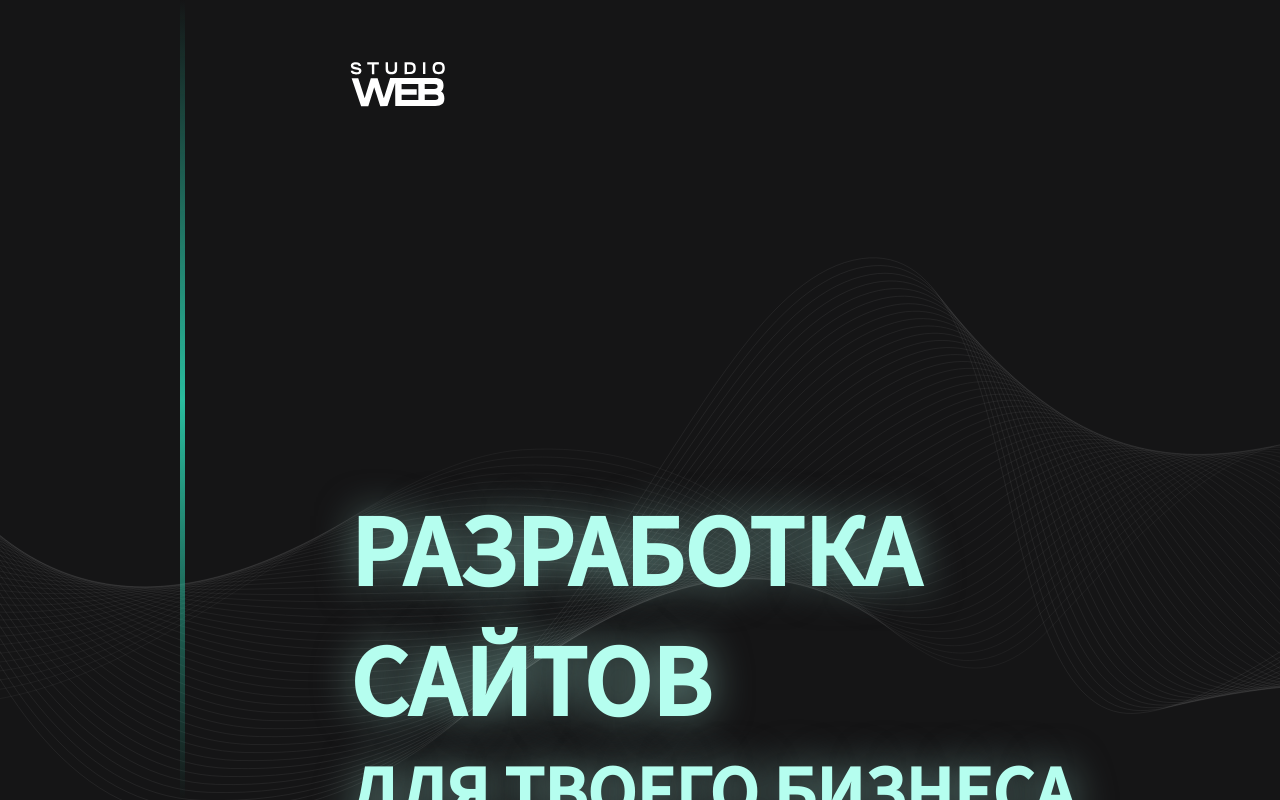
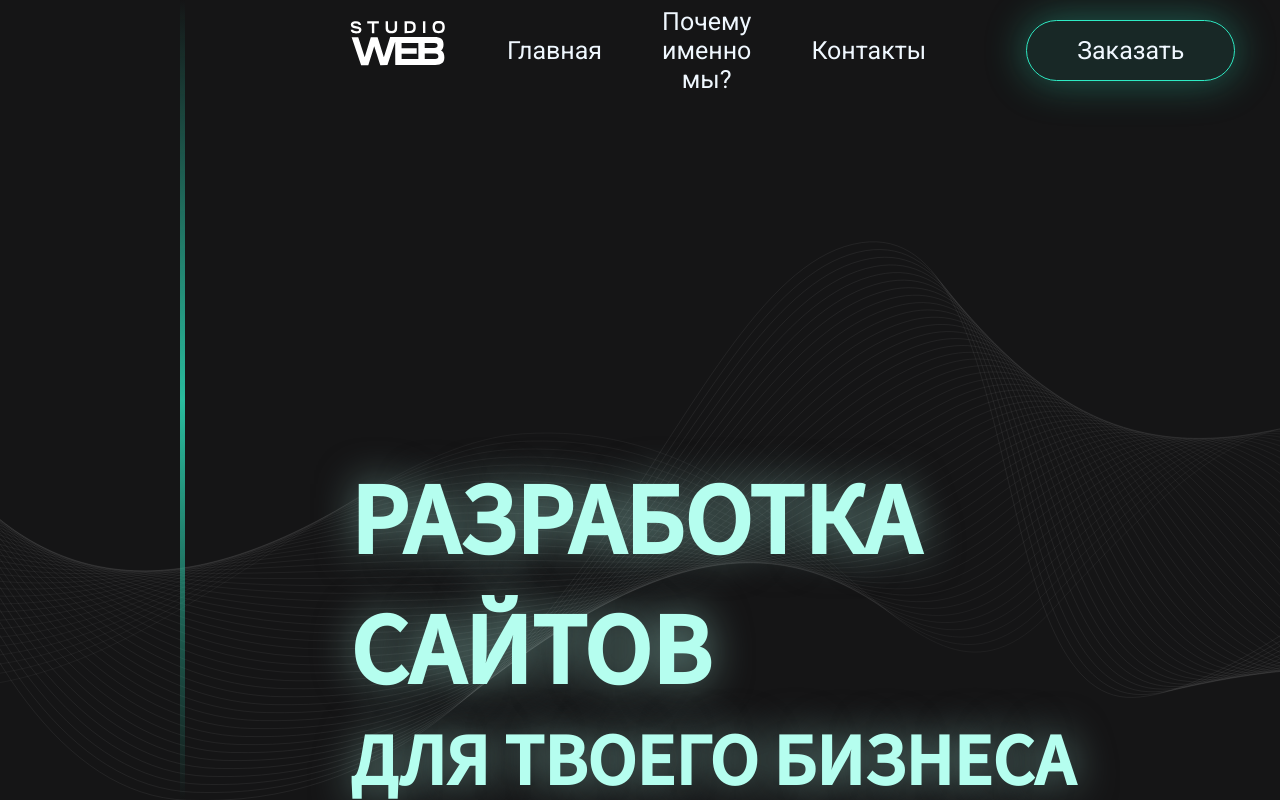
Before and after one commit to EHoTiNKA/testLending, a React (Vite) app: page / in a window 1280 px wide. Shown: the top 800 px of the page. Built offline with nearby package versions, Linux system fonts and the light colour scheme.

Commit message:
headerFix

```diff
--- /dev/null
+++ b/src/component/NavItem.jsx
@@ -0,0 +1,21 @@
+import "./styles/NavItem.scss";
+import React, { useState } from "react";
+
+const NavItem = ({ text }) => {
+  const [isHovered, setIsHovered] = useState(false);
+
+  return (
+    <>
+      <button
+        className="navItem"
+        onMouseEnter={() => setIsHovered(true)}
+        onMouseLeave={() => setIsHovered(false)}
+      >
+        {text}
+        {isHovered && <div className="itemHighlighter"></div>}
+      </button>
+    </>
+  );
+};
+
+export default NavItem;
--- /dev/null
+++ b/src/component/styles/NavItem.scss
@@ -0,0 +1,15 @@
+.navItem {
+  margin-left: 60px;
+
+  position: relative;
+
+  .itemHighlighter {
+    position: absolute;
+    left: 0;
+    top: 0;
+    width: 100%;
+    height: 8px;
+    background-color: #2CE8C2;
+    border-radius: 0 0 10px 10px;
+  }
+}
--- a/src/component/styles/OvalButton.scss
+++ b/src/component/styles/OvalButton.scss
@@ -1,6 +1,6 @@
 .ovalButtonBorder{
-    max-width: 250px;
-    padding: 15px 30px;
+    max-width: 280px;
+    padding: 15px 50px;
     background-color: #31c9ab1a;
     border: 1.5px solid #2EECC5;
     border-radius: 49px;
--- a/src/widgets/MainHeader.jsx
+++ b/src/widgets/MainHeader.jsx
@@ -1,6 +1,7 @@
 import "./styles/MainHeader.scss";
 import svgIcon from "../assets/webIcon.svg";
 import OvalButton from "../component/OvalButton";
+import NavItem from "../component/NavItem";
 
 const MainHeader = () => {
   return (
@@ -9,9 +10,9 @@ const MainHeader = () => {
         <div className="headerNav">
           <img src={svgIcon} alt="studioWEB" className="svgIcon" />
           <div className="headerNavContent">
-            <p>Главная</p>
-            <p>Почему именно мы?</p>
-            <p>Контакты</p>
+            <NavItem text={"Главная"} />
+            <NavItem text={"Почему именно мы?"} />
+            <NavItem text={"Контакты"} />
             <button className="headerButton"><OvalButton text={"Заказать"}/></button>
           </div>
         </div>
--- a/src/widgets/styles/MainHeader.scss
+++ b/src/widgets/styles/MainHeader.scss
@@ -1,40 +1,28 @@
 .headerContent {
-    position: relative;
+  font-family: "Roboto", "Noto Sans KR", "Lato", sans-serif;
 
-    font-family: "Lato", sans-serif;
-    font-family: "Noto Sans KR", sans-serif;
-    font-family: "Roboto", sans-serif;
-
-    .headerNav{
+  .headerNav {
+    height: 100px;
     display: flex;
-        // justify-content: space-between;
+    justify-content: space-between;
     align-items: center;
     color: aliceblue;
+    font-size: 25px;
 
-        .headerNavContent{
+    .headerNavContent {
       display: flex;
-            justify-content: center;
       align-items: center;
-            margin-top: 45px;
+      justify-content: space-between;
 
-            p{
-                padding-left: 25px;
-                padding-right: 35px;
-                font-size: 25px;
-            }
-
-
+      margin-right: 330px;
     }
   }
 
-    .headerButton{
-        margin-left: 50px;
+  .headerButton {
+    margin-left: 100px;
   }
 
-
   .svgIcon {
-        margin-top: 50px;
     margin-left: 350px;
-        margin-right: 1450px;
   }
 }
```
Also changed, not shown: src/index.scss (line endings or trailing spaces). Lines whose indentation alone changed are shown as unchanged.
